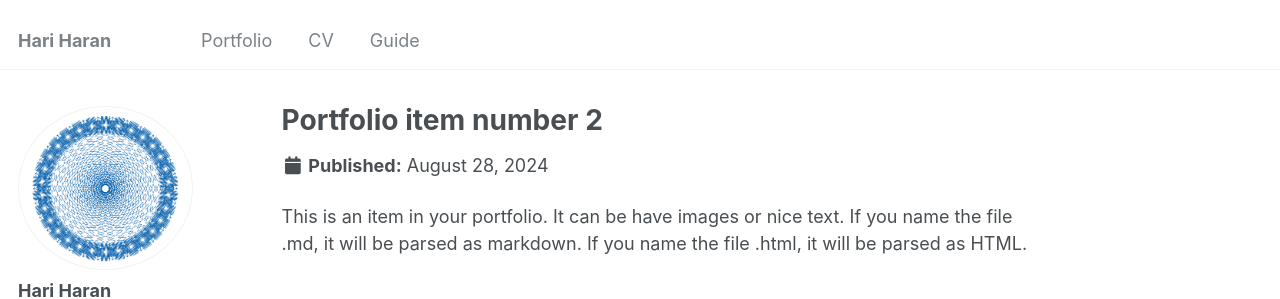
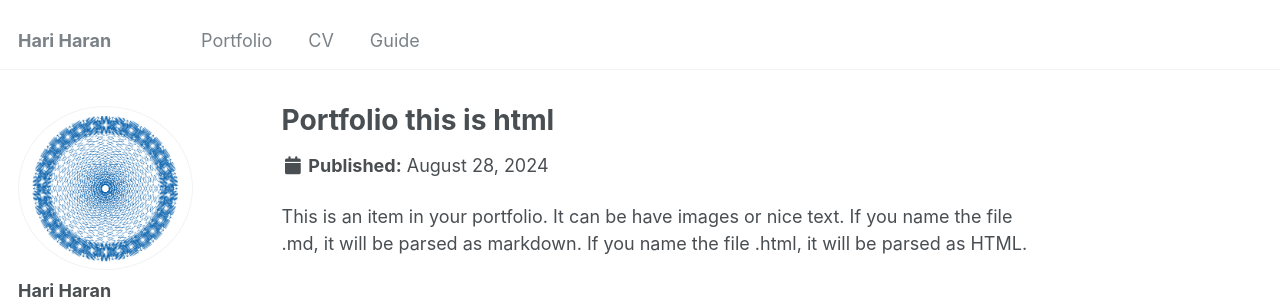
Before and after one commit to hariharan382/drint.github.io, a Jekyll site: the page built from _portfolio/portfolio-2.html, in a window 1280 px wide. Shown: the top 299 px of the page. Built offline with Jekyll 4.4.1, drawn with Linux system fonts in a browser that asks for light colours.

Commit message:
personal data

```diff
--- a/_portfolio/portfolio-2.html
+++ b/_portfolio/portfolio-2.html
@@ -1,6 +1,6 @@
 ---
-title: "Portfolio item number 2"
-excerpt: "Short description of portfolio item number 2 <br/><img src='/images/500x300.png'>"
+title: "Portfolio this is html"
+excerpt: "Short description of portfolio item number 2 <br/><img src='/images/quadruped/logitech_attack_3.png'>"
 collection: portfolio
 ---
 
```
